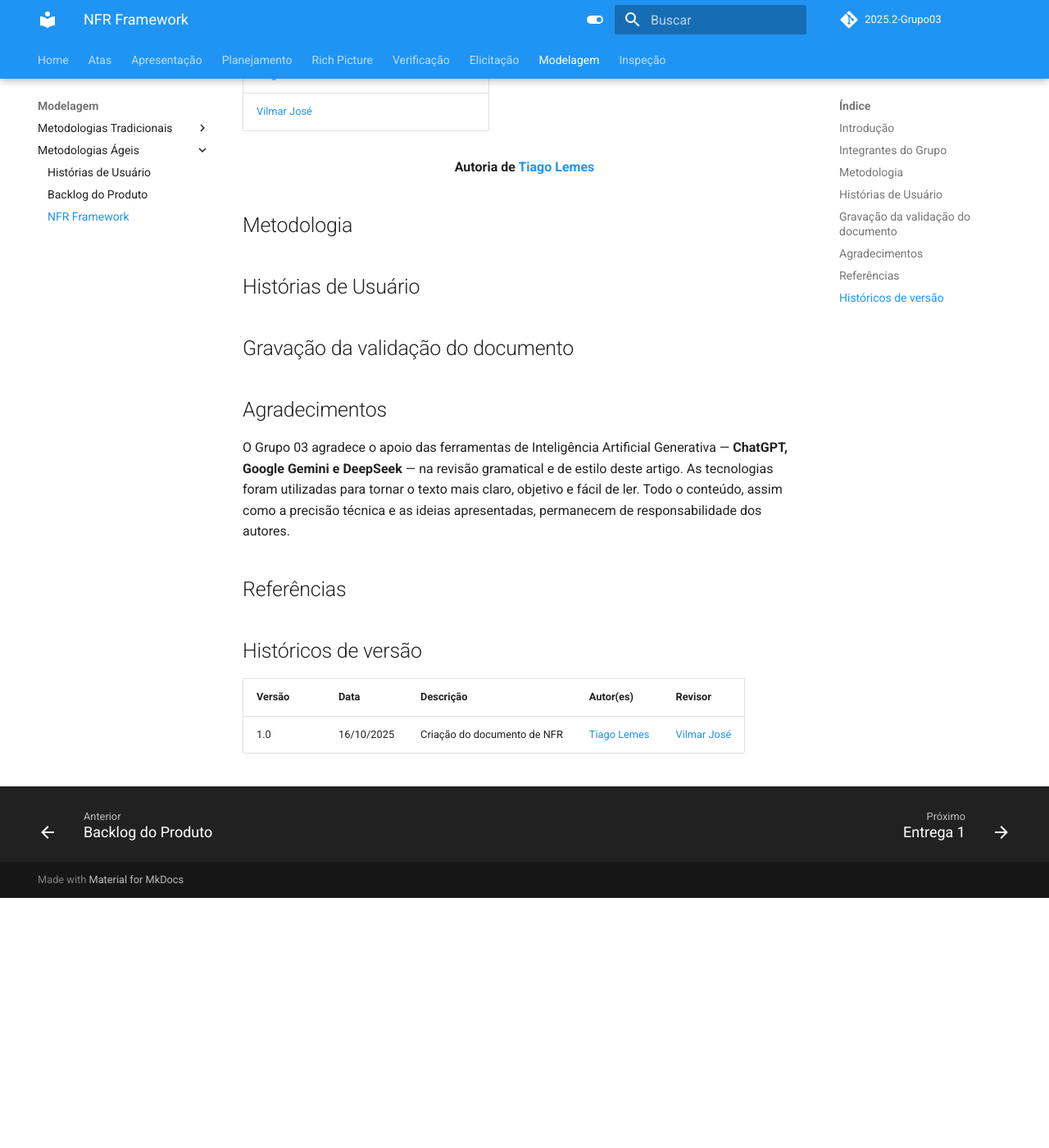
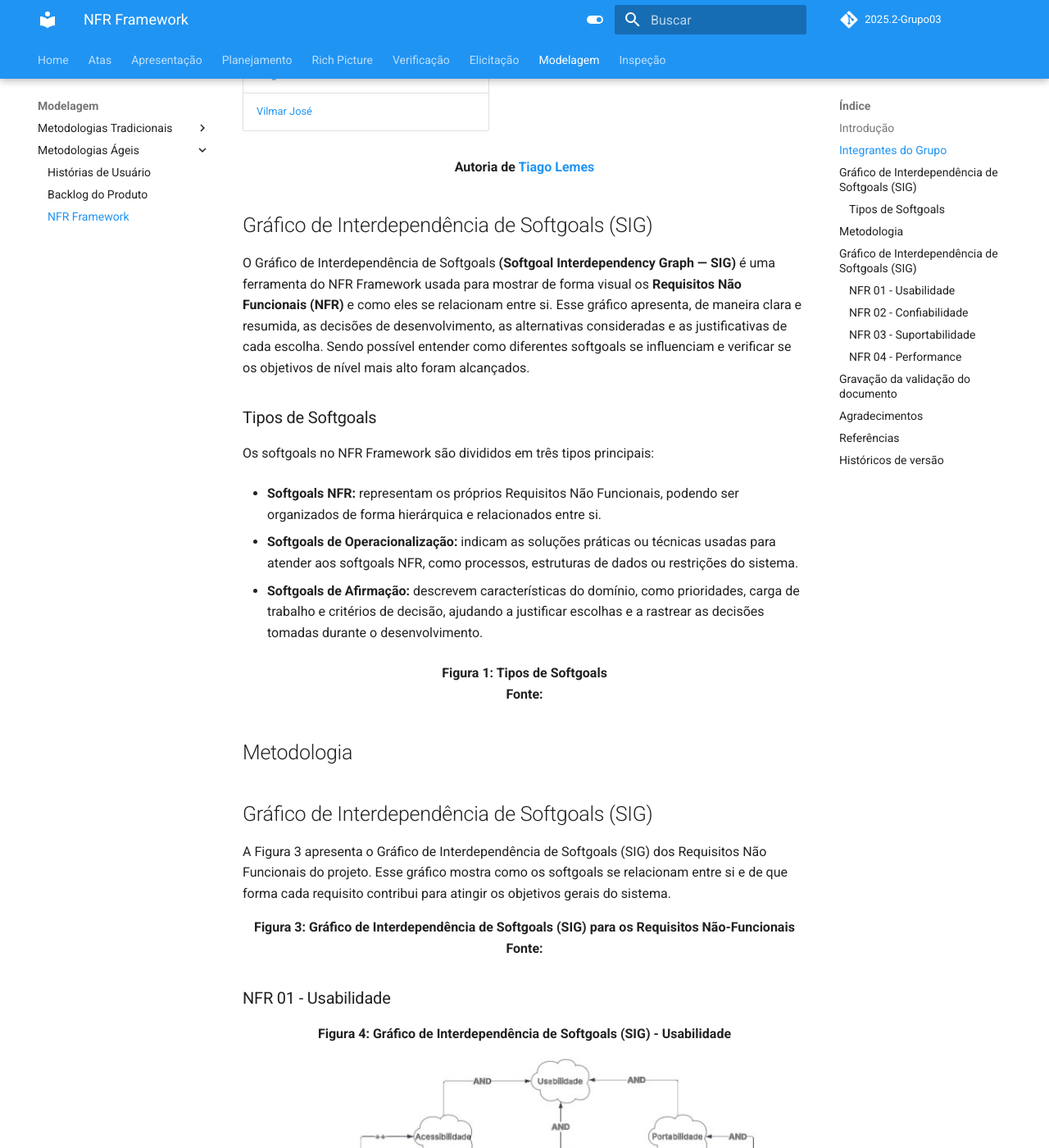
Before and after one commit to Requisitos-de-Software/2025.2-Grupo03, an MkDocs documentation site: the page built from docs/Modelagem/nfr_framework.md, in a window 1280 px wide and 1400 px high, scrolled down 904 px. Shown: the whole window at 82% size. Built offline with MkDocs 1.6.1 and Material for MkDocs 9.7.7, drawn with Linux system fonts in a browser that asks for light colours; comment, search, counter and statistics services are not loaded; before the commit the page ends 1999 px from its top, so only the background shows below that; some of the changed text lies outside the part shown.

Commit message:
Atualização página NFR

```diff
--- a/docs/Modelagem/nfr_framework.md
+++ b/docs/Modelagem/nfr_framework.md
@@ -22,9 +22,55 @@ A Tabela 1 apresenta todos os integrantes da equipe que participaram da etapa de
 
 <div align="center"><strong>Autoria de <a href="https://github.com/TiagoTeixeira-2005">Tiago Lemes</a></strong></div>
 
+## Gráfico de Interdependência de Softgoals (SIG)
+O Gráfico de Interdependência de Softgoals **(Softgoal Interdependency Graph — SIG)** é uma ferramenta do NFR Framework usada para mostrar de forma visual os **Requisitos Não Funcionais (NFR)** e como eles se relacionam entre si.
+Esse gráfico apresenta, de maneira clara e resumida, as decisões de desenvolvimento, as alternativas consideradas e as justificativas de cada escolha. Sendo possível entender como diferentes softgoals se influenciam e verificar se os objetivos de nível mais alto foram alcançados.
+
+### Tipos de Softgoals
+Os softgoals no NFR Framework são divididos em três tipos principais:
+
+- **Softgoals NFR:** representam os próprios Requisitos Não Funcionais, podendo ser organizados de forma hierárquica e relacionados entre si.
+
+- **Softgoals de Operacionalização:** indicam as soluções práticas ou técnicas usadas para atender aos softgoals NFR, como processos, estruturas de dados ou restrições do sistema.
+
+- **Softgoals de Afirmação:** descrevem características do domínio, como prioridades, carga de trabalho e critérios de decisão, ajudando a justificar escolhas e a rastrear as decisões tomadas durante o desenvolvimento.
+
+<div align="center"><strong>Figura 1: Tipos de Softgoals</strong></div>
+
+<div align="center"><strong>Fonte: </strong></div>
+
+
 ## Metodologia
 
-## Histórias de Usuário
+## Gráfico de Interdependência de Softgoals (SIG)
+A Figura 3 apresenta o Gráfico de Interdependência de Softgoals (SIG) dos Requisitos Não Funcionais do projeto.
+Esse gráfico mostra como os softgoals se relacionam entre si e de que forma cada requisito contribui para atingir os objetivos gerais do sistema.
+
+<div align="center"><strong>Figura 3: Gráfico de Interdependência de Softgoals (SIG) para os Requisitos Não-Funcionais</strong></div>
+
+<div align="center"><strong>Fonte: </strong></div>
+
+### NFR 01 - Usabilidade
+
+<div align="center"><strong>Figura 4: Gráfico de Interdependência de Softgoals (SIG) - Usabilidade</strong></div>
+
+![Figura 4: Gráfico de Interdependência de Softgoals (SIG) - Usabilidade](../imagens/NFR/Usabilidade.jpeg)
+
+<div align="center">
+    <strong>
+        Autoria de
+        <a href="https://github.com/felipegf1">Felipe Guimaraes</a>,
+        <a href="https://github.com/MrBolt2005">João Felipe</a>,
+        <a href="https://github.com/JoaoSapiencia">João Sapiência</a> e
+        <a href="https://github.com/TiagoTeixeira-2005">Tiago Lemes</a>
+    </strong>
+</div>
+
+### NFR 02 - Confiabilidade
+
+### NFR 03 - Suportabilidade
+
+### NFR 04 - Performance
 
 ## Gravação da validação do documento
 
```
Also changed, not shown: docs/imagens/NFR/Usabilidade.jpeg (added).
